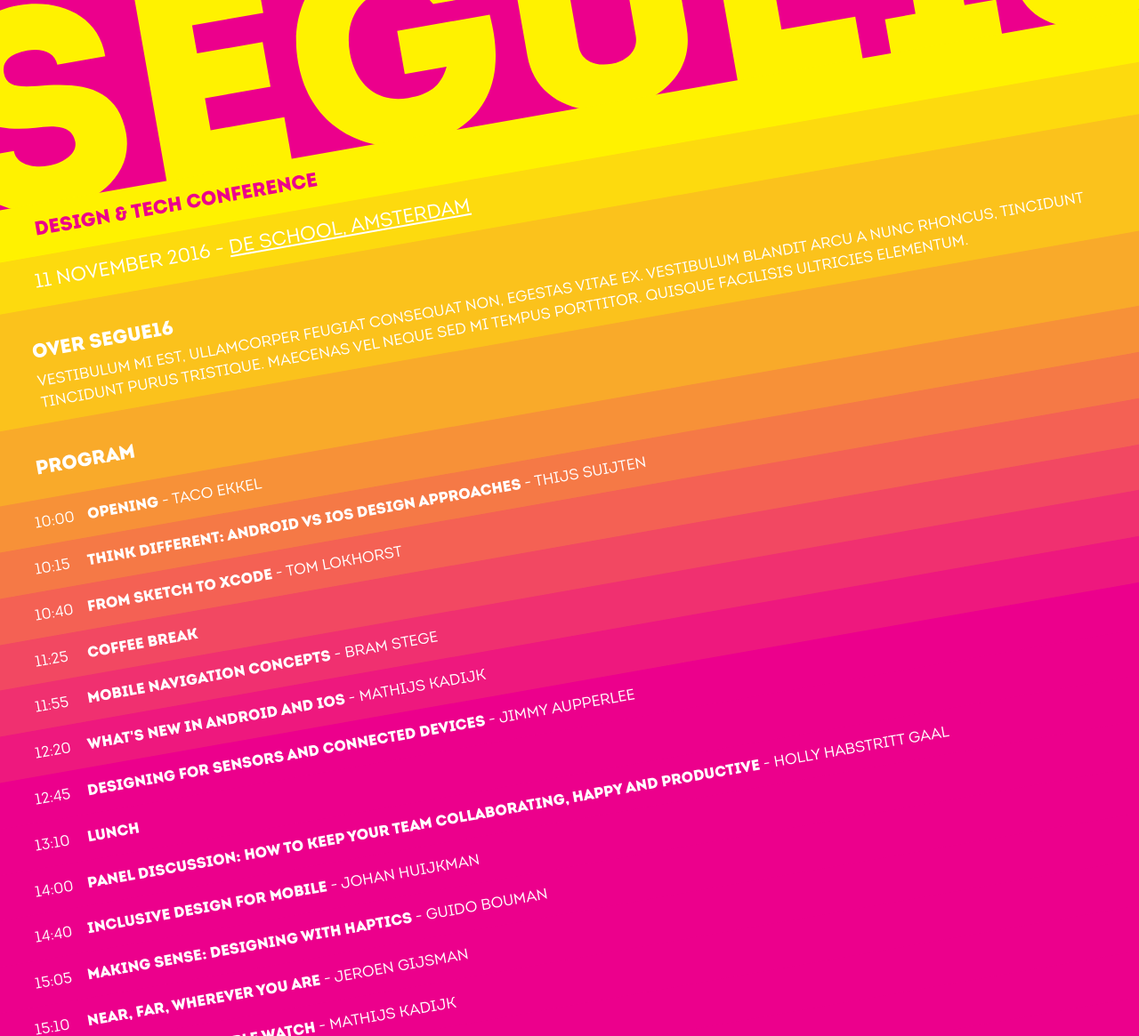
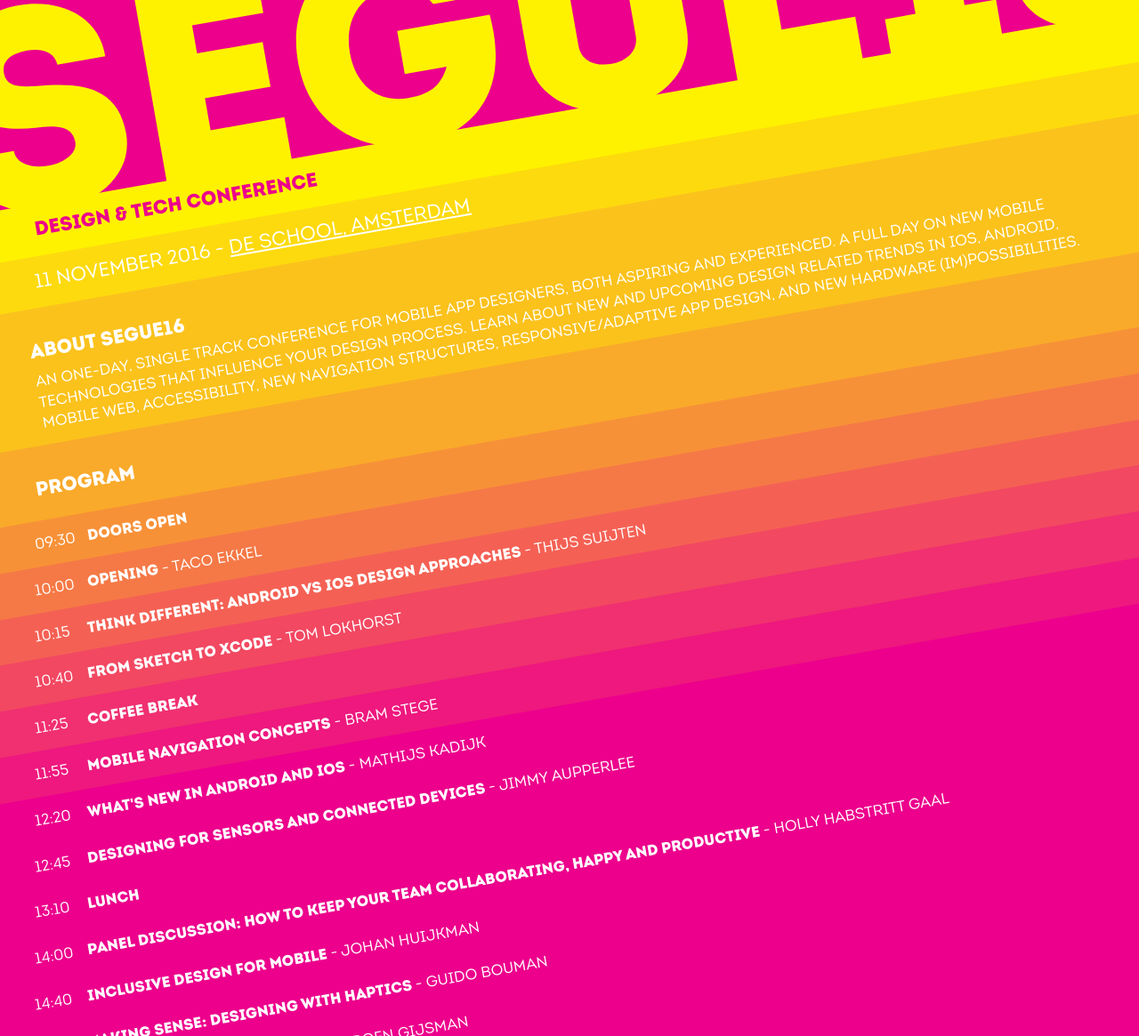
Before and after one commit to Q42/segue16-website, a plain HTML site: page index.html in a window 1280 px wide. Shown: the part 180-1345 px from the top of the page at 89% size. Drawn offline with Linux system fonts and the light colour scheme.

Commit message:
Add title, description, about and doors open

```diff
--- a/index.html
+++ b/index.html
@@ -1,19 +1,22 @@
 <head>
+	<title>Segue16 - Design &amp; Tech Conference</title>
 	<link rel="stylesheet" type="text/css" href="style.css">
+	<meta name="description" content="An one-day, single track conference for mobile app designers, both aspiring and experienced. A full day on new mobile technologies that influence your design process. Learn about new and upcoming design related trends in iOS, Android, mobile web, accessibility, new navigation structures, responsive/adaptive app design, and new hardware (im)possibilities.">
 </head>
 <body>
 	<h1>Segue16</h1>
 	<h2>Design &amp; Tech Conference</h2>
 	<h3>11 november 2016 - <a href="https://www.google.nl/maps/place/Doctor+Jan+van+Breemenstraat+1,+1056+AB+Amsterdam" target="_blank">de school, amsterdam</a></h3>
-	<div class="bar bar3"><h4>Over Segue16</h4>Vestibulum mi est, ullamcorper feugiat consequat non, egestas vitae ex. Vestibulum blandit arcu a nunc rhoncus, tincidunt tincidunt purus tristique. Maecenas vel neque sed mi tempus porttitor. Quisque facilisis ultricies elementum.</div>
-	<div class="bar bar4"> <h4>Program</h4></div>
+	<div class="bar bar3"><h4>About Segue16</h4>An one-day, single track conference for mobile app designers, both aspiring and experienced. A full day on new mobile technologies that influence your design process. Learn about new and upcoming design related trends in iOS, Android, mobile web, accessibility, new navigation structures, responsive/adaptive app design, and new hardware (im)possibilities.</div>
+	<div class="bar bar4"><h4>Program</h4></div>
 	<div class="program">
-		<div class="bar bar5"> <div class="time">10:00</div> <div class="title">Opening <span class="speaker">- Taco Ekkel</span></div></div>
-		<div class="bar bar6"> <div class="time">10:15</div> <div class="title">Think Different: Android vs iOS design approaches <span class="speaker">- Thijs Suijten</span></div></div>
-		<div class="bar bar7"> <div class="time">10:40</div> <div class="title">From Sketch to Xcode <span class="speaker">- Tom Lokhorst</span></div></div>
-		<div class="bar bar8"> <div class="time">11:25</div> <div class="title">Coffee Break</div></div>
-		<div class="bar bar9"> <div class="time">11:55</div> <div class="title">Mobile navigation concepts <span class="speaker">- Bram Stege</span></div></div>
-		<div class="bar bar10"><div class="time">12:20</div> <div class="title">What's new in Android and iOS <span class="speaker">- Mathijs Kadijk</span></div></div>
+		<div class="bar bar5"> <div class="time">09:30</div> <div class="title">Doors open</div></div>
+		<div class="bar bar6"> <div class="time">10:00</div> <div class="title">Opening <span class="speaker">- Taco Ekkel</span></div></div>
+		<div class="bar bar7"> <div class="time">10:15</div> <div class="title">Think Different: Android vs iOS design approaches <span class="speaker">- Thijs Suijten</span></div></div>
+		<div class="bar bar8"> <div class="time">10:40</div> <div class="title">From Sketch to Xcode <span class="speaker">- Tom Lokhorst</span></div></div>
+		<div class="bar bar9"> <div class="time">11:25</div> <div class="title">Coffee Break</div></div>
+		<div class="bar bar10"><div class="time">11:55</div> <div class="title">Mobile navigation concepts <span class="speaker">- Bram Stege</span></div></div>
+		<div class="bar">      <div class="time">12:20</div> <div class="title">What's new in Android and iOS <span class="speaker">- Mathijs Kadijk</span></div></div>
 		<div class="bar">      <div class="time">12:45</div> <div class="title">Designing for sensors and connected devices <span class="speaker">- Jimmy Aupperlee</span></div></div>
 		<div class="bar">      <div class="time">13:10</div> <div class="title">Lunch</div></div>
 		<div class="bar">      <div class="time">14:00</div> <div class="title">Panel discussion: How to keep your team collaborating, happy and productive <span class="speaker">- Holly Habstritt Gaal</span></div></div>
```
